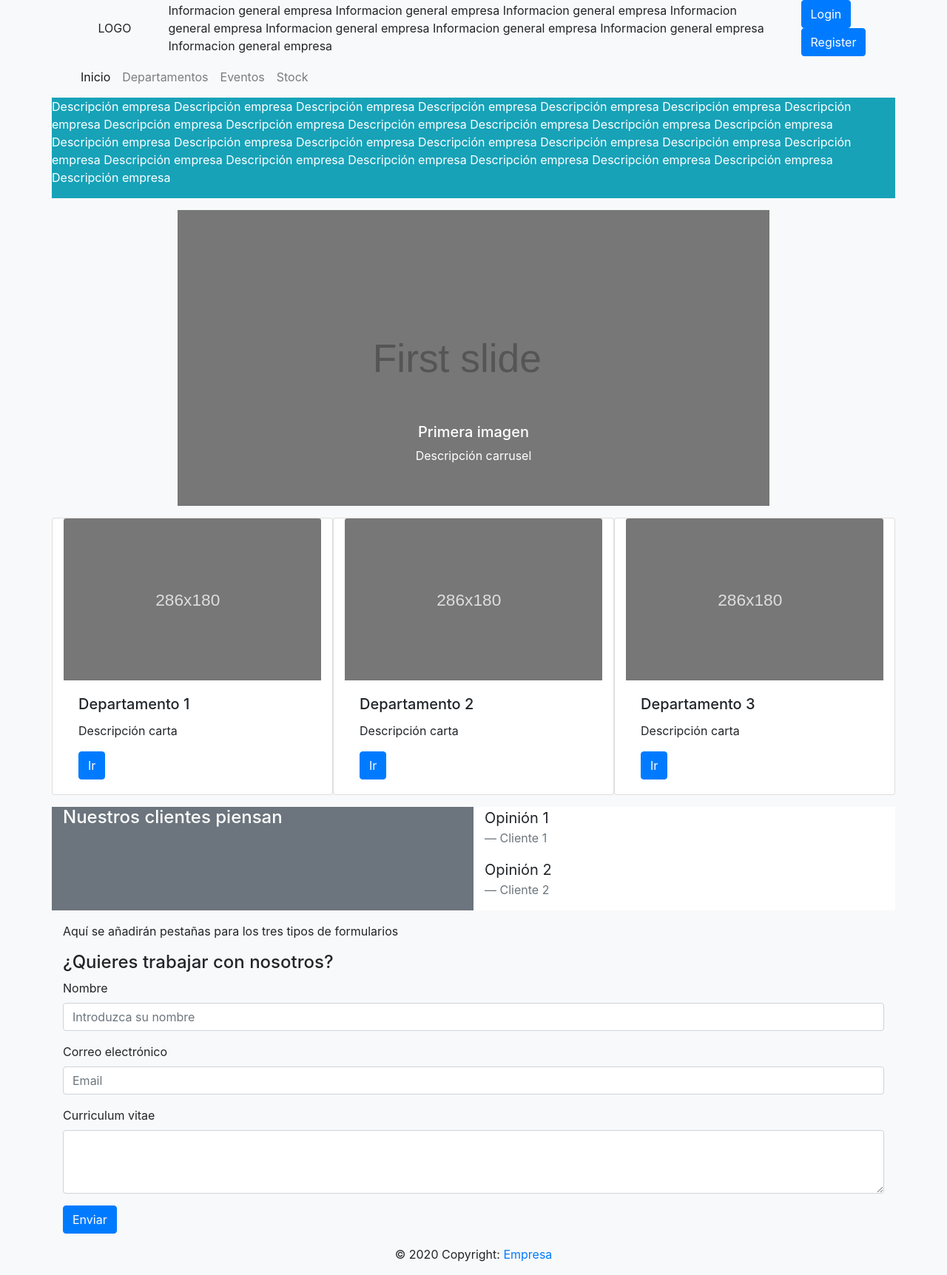
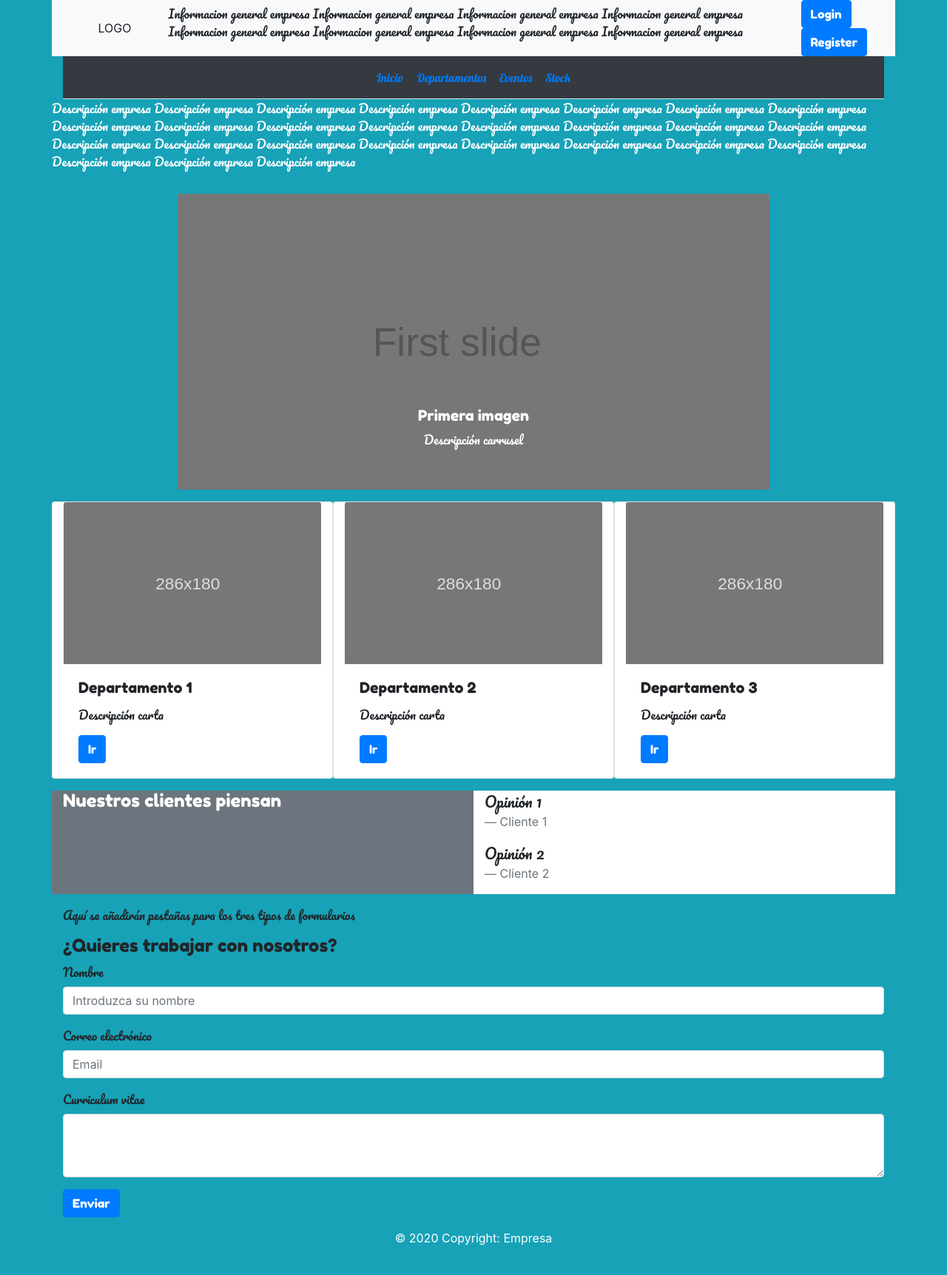
Before and after one commit to cristobaldl/almacen, a Symfony app: template templates/landingpage.html.twig in a window 1280 px wide. Shown: the whole page at 74% size. After the commit the page ends 1684 px from the top, so only its background shows below. Run offline with Twig, Linux system fonts and the light colour scheme; the template is opened without the code that fills it, so the values that code supplies are empty; some libraries are stand-ins or nearby versions.

Commit message:
Added styles

```diff
--- /dev/null
+++ b/public/css/styles.css
@@ -0,0 +1,11 @@
+nav {
+	font-family: 'Lobster', cursive;
+}
+
+h2, h4, h5, .btn {
+	font-family: 'Fredoka One', cursive;
+}
+
+p, label {
+	font-family: 'Pacifico', cursive;
+}
--- a/templates/base.html.twig
+++ b/templates/base.html.twig
@@ -5,12 +5,16 @@
         <title>{% block title %}Welcome!{% endblock %}</title>
         {% block stylesheets %}
         <link rel="stylesheet" href="https://stackpath.bootstrapcdn.com/bootstrap/4.3.1/css/bootstrap.min.css" integrity="sha384-ggOyR0iXCbMQv3Xipma34MD+dH/1fQ784/j6cY/iJTQUOhcWr7x9JvoRxT2MZw1T" crossorigin="anonymous">
+        <link href="https://fonts.googleapis.com/css2?family=Fredoka+One&family=Lobster&family=Pacifico&display=swap" rel="stylesheet">
+        <link href="{{ asset('css/styles.css') }}" rel="stylesheet"/>
         {% endblock %}
     </head>
-    <body class="container bg-light">
+    <body class="container bg-info">
         <header class="row bg-light justify-content-center align-items-center">
             <div class="col col-md-1">LOGO</div>
-            <div class="col col-md-9">Informacion general empresa Informacion general empresa Informacion general empresa Informacion general empresa Informacion general empresa Informacion general empresa Informacion general empresa Informacion general empresa </div>
+            <div class="col col-md-9">
+                <p>Informacion general empresa Informacion general empresa Informacion general empresa Informacion general empresa Informacion general empresa Informacion general empresa Informacion general empresa Informacion general empresa</p>
+            </div>
             <div class="col col-md-1">
                 {% if app.user %}
                     <div class="mb-3">
@@ -23,7 +27,7 @@
                 {% endif %}
             </div>
         </header>
-        <nav class="navbar navbar-expand-lg navbar-light bg-light">
+        <nav class="navbar navbar-expand-lg nav-tabs justify-content-center bg-secondary bg-dark">
             <ul class="navbar-nav">
                 <li class="nav-item active">
                     <a class="nav-link" href="/">Inicio</a>
@@ -45,6 +49,11 @@
             </ul>
         </nav>
         {% block body %}{% endblock %}
+        <footer class="page-footer">
+            <div class="footer-copyright text-center text-white py-3">© 2020 Copyright:
+                <a class="text-white" href="#"> Empresa</a>
+            </div>
+        </footer>
         {% block javascripts %}
         <script src="https://code.jquery.com/jquery-3.3.1.slim.min.js" integrity="sha384-q8i/X+965DzO0rT7abK41JStQIAqVgRVzpbzo5smXKp4YfRvH+8abtTE1Pi6jizo" crossorigin="anonymous"></script>
         <script src="https://cdnjs.cloudflare.com/ajax/libs/popper.js/1.14.7/umd/popper.min.js" integrity="sha384-UO2eT0CpHqdSJQ6hJty5KVphtPhzWj9WO1clHTMGa3JDZwrnQq4sF86dIHNDz0W1" crossorigin="anonymous"></script>
--- a/templates/landingpage.html.twig
+++ b/templates/landingpage.html.twig
@@ -92,9 +92,4 @@
     </div>
     <button type="submit" class="btn btn-primary">Enviar</button>
 </form>
-<footer class="page-footer">
-    <div class="footer-copyright text-center py-3">© 2020 Copyright:
-        <a href="#"> Empresa</a>
-    </div>
-</footer>
 {% endblock %}
```
